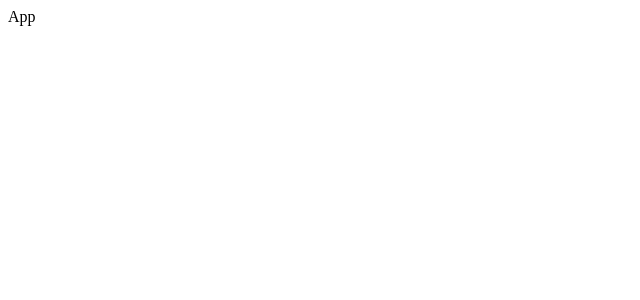
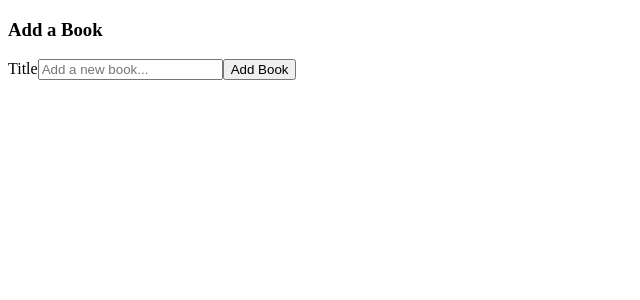
Before and after one commit to federico-init/books, a React (Create React App) app: page / in a window 1280 px wide. Shown: the top 300 px of the page, without its empty margins (0-640 px from the left). Built offline with nearby package versions, Linux system fonts and the light colour scheme.

Commit message:
chore: book creation using form

```diff
--- a/src/App.jsx
+++ b/src/App.jsx
@@ -1,5 +1,29 @@
+import { useState } from "react";
+
+// components
+import BookCreate from "./components/BookCreate";
+import BookList from "./components/BookList";
+
 function App() {
-  return <div className="App">App</div>;
+  // this state contains all books added by user, each book is an object (id, title)
+  const [books, setBooks] = useState([]);
+
+  // function that will create and add the new book to our state
+  const createBook = (title) => {
+    const updatedBooks = [
+      ...books,
+      { id: Math.round(Math.random() * 9999), title },
+    ];
+
+    setBooks(updatedBooks);
+  };
+
+  return (
+    <div className="app">
+      <BookList books={books} />
+      <BookCreate onCreate={createBook} />
+    </div>
+  );
 }
 
 export default App;
--- a/src/components/BookCreate.jsx
+++ b/src/components/BookCreate.jsx
@@ -1,5 +1,39 @@
-const BookCreate = () => {
-  return <div>BookCreate</div>;
+import { useState } from "react";
+
+const BookCreate = ({ onCreate }) => {
+  // this state stores the title of the new book to add
+  const [title, setTitle] = useState("");
+
+  // event handler for input text
+  const handleChange = (event) => {
+    setTitle(event.target.value);
+  };
+
+  // submit form handler
+  const handleSubmit = (event) => {
+    event.preventDefault();
+    onCreate(title);
+
+    // text input cleaning
+    setTitle("");
+  };
+
+  return (
+    <div className="book-create">
+      <h3>Add a Book</h3>
+      <form onSubmit={handleSubmit}>
+        <label>Title</label>
+        <input
+          className="input"
+          type="text"
+          value={title}
+          placeholder="Add a new book..."
+          onChange={handleChange}
+        />
+        <button className="button">Add Book</button>
+      </form>
+    </div>
+  );
 };
 
 export default BookCreate;
--- a/src/components/BookList.jsx
+++ b/src/components/BookList.jsx
@@ -1,5 +1,12 @@
-const BookList = () => {
-  return <div>BookList</div>;
+// components
+import BookShow from "./BookShow";
+
+const BookList = ({ books }) => {
+  const renderedBooks = books.map((book) => {
+    return <BookShow key={book.id} book={book} />;
+  });
+
+  return <div className="book-list">{renderedBooks}</div>;
 };
 
 export default BookList;
--- a/src/components/BookShow.jsx
+++ b/src/components/BookShow.jsx
@@ -1,5 +1,5 @@
-const BookShow = () => {
-  return <div>BookShow</div>;
+const BookShow = ({ book }) => {
+  return <div className="book-show">{book.title}</div>;
 };
 
 export default BookShow;
```
